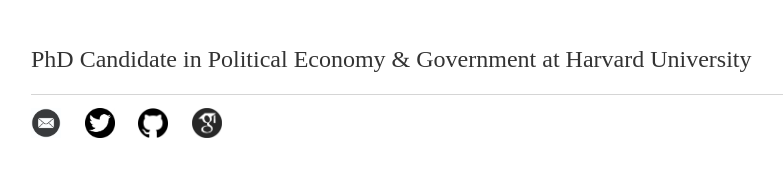
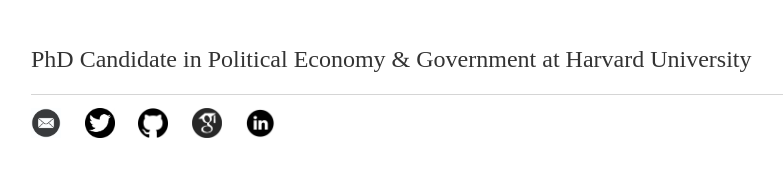
Before and after one commit to soeren-henn/soeren-henn.github.io, a Jekyll site: the page built from index.html, in a window 1280 px wide. Shown: the part 157-334 px from the top of the page, without its empty margins (161-944 px from the left). Built offline with Jekyll 4.4.1, drawn with Linux system fonts in a browser that asks for light colours.

Commit message:
Update default.html

```diff
--- a/_layouts/default.html
+++ b/_layouts/default.html
@@ -27,7 +27,8 @@
 				<li><a href="https://twitter.com/SoerenHenn" target="_blank"><img src="\images\twitter.jpg" style="width:30px; height:30px;"></a></li>
 	        		<li><a href="https://github.com/soeren-henn"><img src="\images\githublogo.png" style="width:30px; height:30px;"></a></li>
 				<li><a href="http://scholar.harvard.edu/soeren-jannik-henn"><img src="\images\gscholar.png" style="width:30px; height:30px;"></a></li>
-				</ul>
+				<li><a href="https://www.linkedin.com/in/soeren-henn-a059a154/"><img src="\images\linkedin.png" style="width:30px; height:30px;"></a></li>
+			</ul>
 			</footer>
 
 
```
